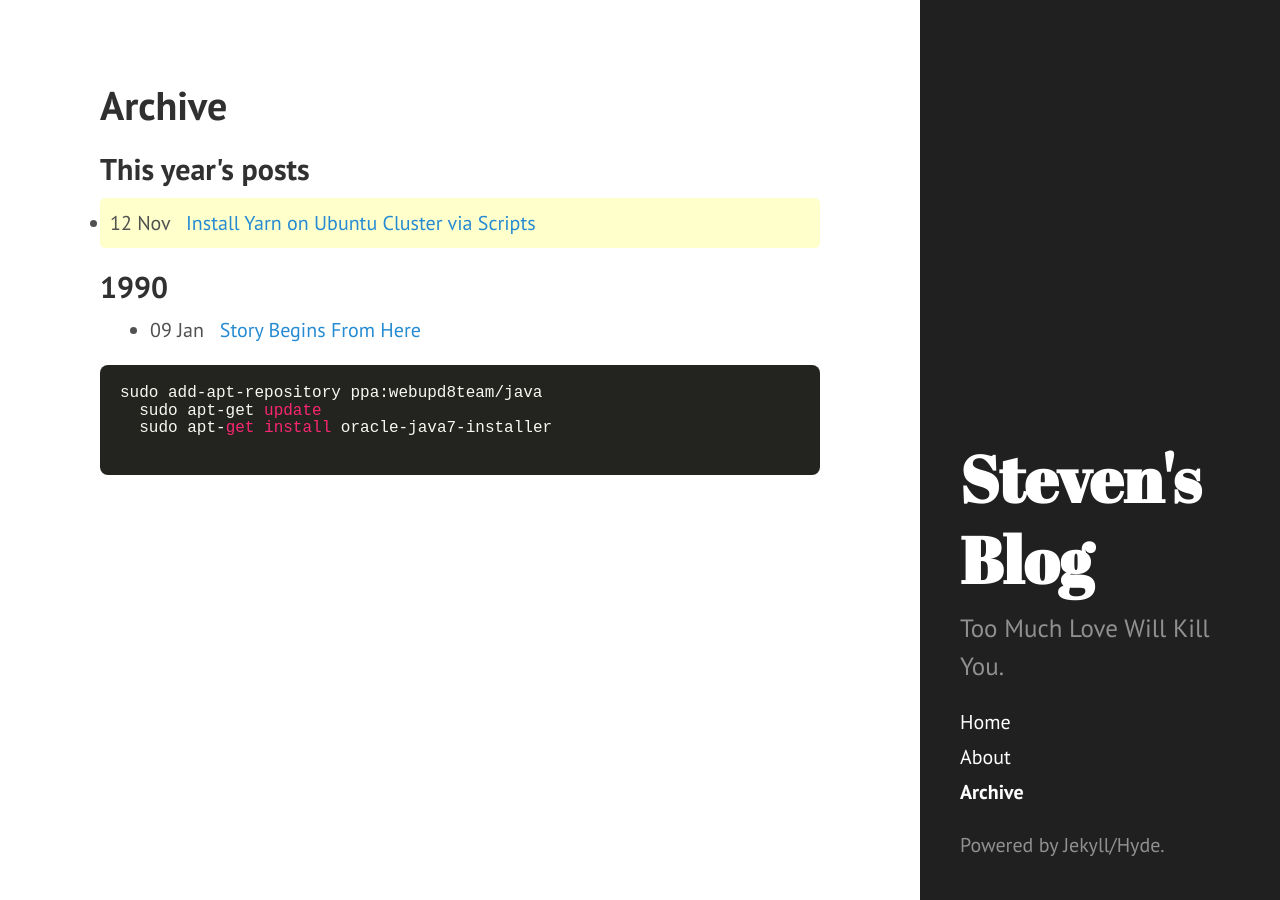
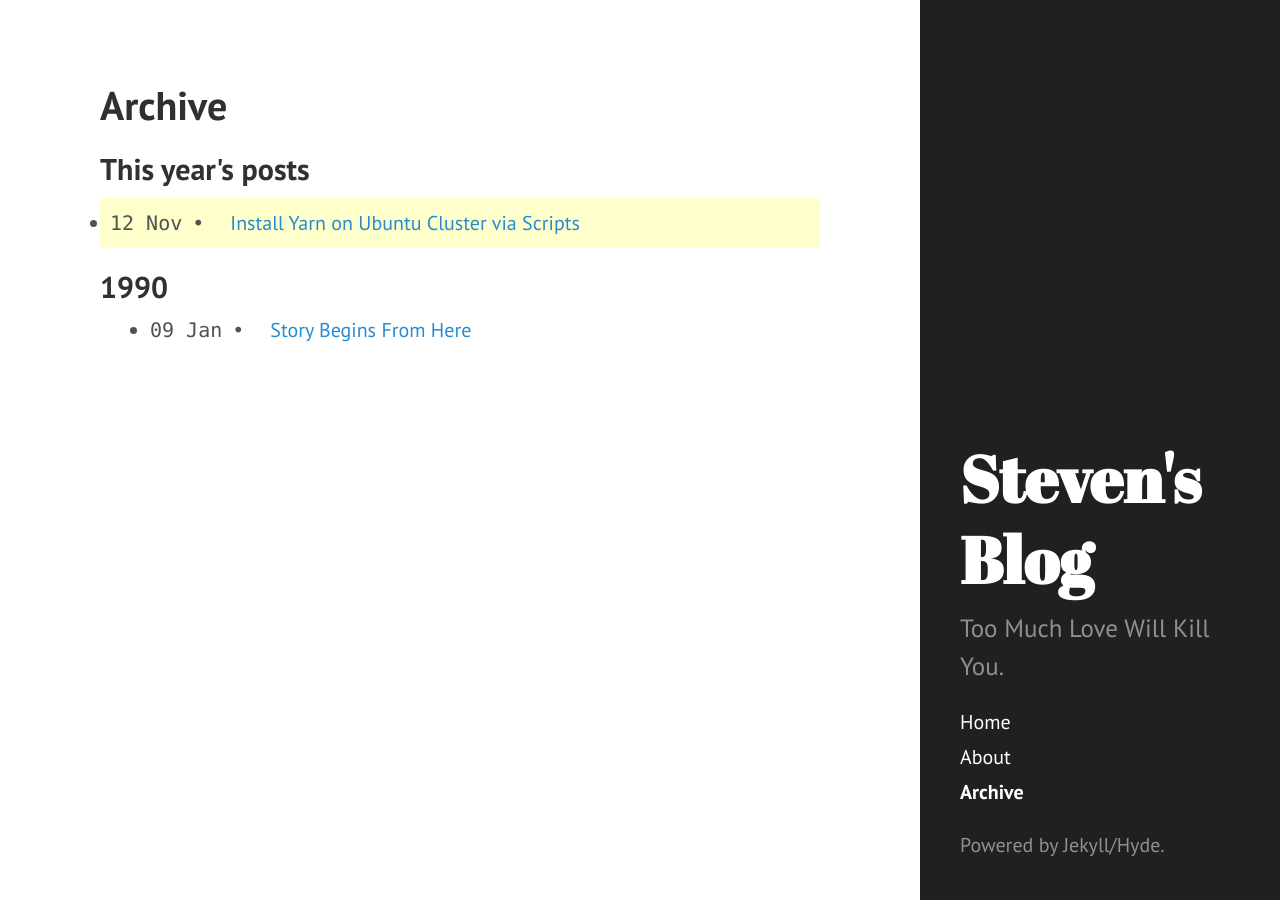
Before and after one commit to legatoo/legatoo.github.io, a Jekyll site: the page built from archive.md, in a window 1280 px wide. Built offline with Jekyll 4.4.1, drawn with Linux system fonts in a browser that asks for light colours; Markdown is read by kramdown in place of the engine named in the settings.

Commit message:
add archive page

```diff
--- a/archive.md
+++ b/archive.md
@@ -2,6 +2,8 @@
 layout: page
 title: Archive
 ---
+
+
 <section id="archive">
   <h2>This year's posts</h2>
 {% for post in site.posts %}
@@ -20,9 +22,4 @@ title: Archive
 {% endfor %}
   </ul>
 
-  <pre><code class="Bash">sudo add-apt-repository ppa:webupd8team/java
-  sudo apt-get update
-  sudo apt-get install oracle-java7-installer
-  </code></pre>
-
 </section>
--- a/public/css/hyde.css
+++ b/public/css/hyde.css
@@ -170,18 +170,16 @@ a.sidebar-nav-item:focus {
   margin-left:10px
 }
 
-/*#archive ul li time{
+#archive ul li time{
   display:inline-block;
   font-family:"Monaco","Courier",monospace;
-  font-size:10px;
   padding-right:10px
 }
 
 #archive ul li time:after{
   content:"•";
-  font-size:8px;
   padding-left:10px
-}*/
+}
 
 
 #archive .this{
```
Also changed, not shown: _posts/1990-01-09-Story-Begins-From-Here.md (+8 -0 lines).
